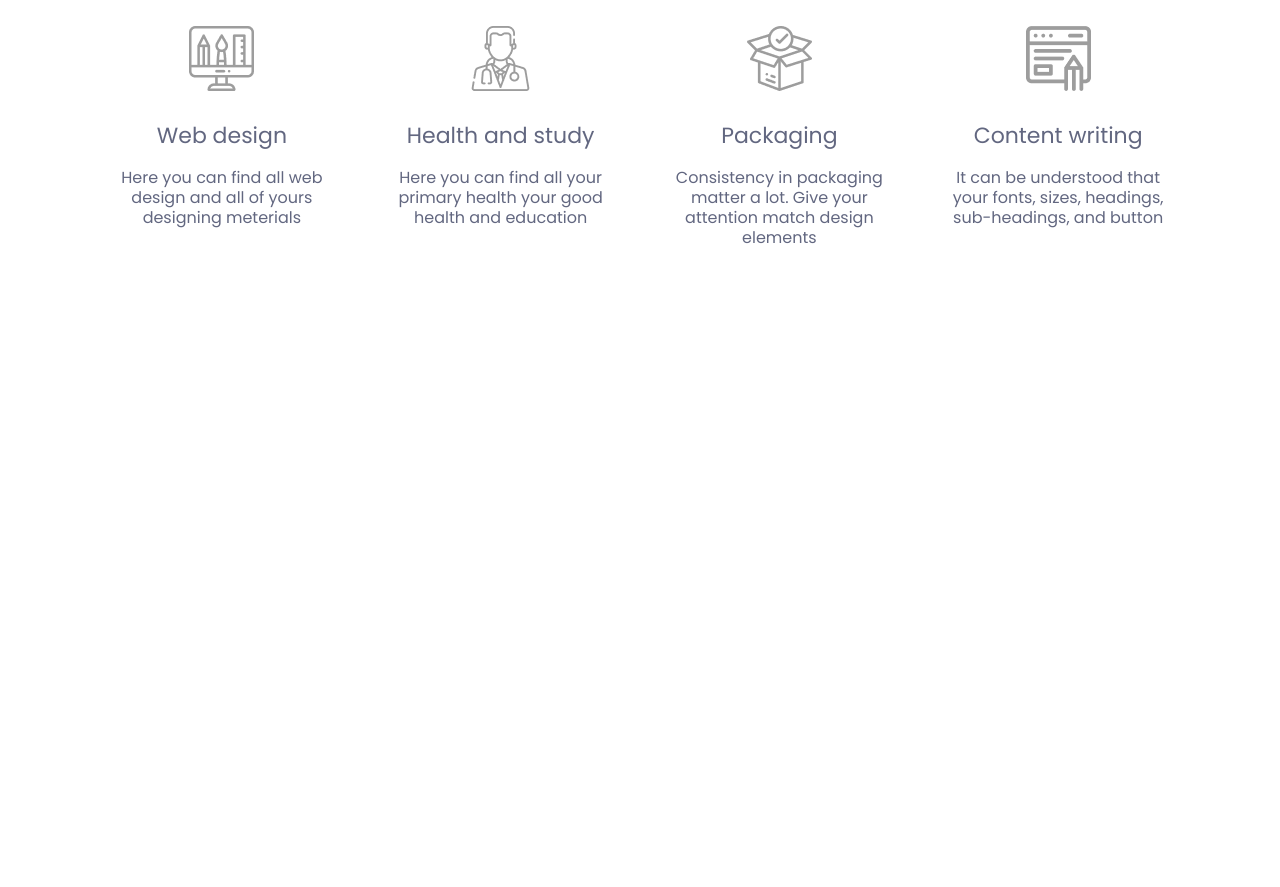
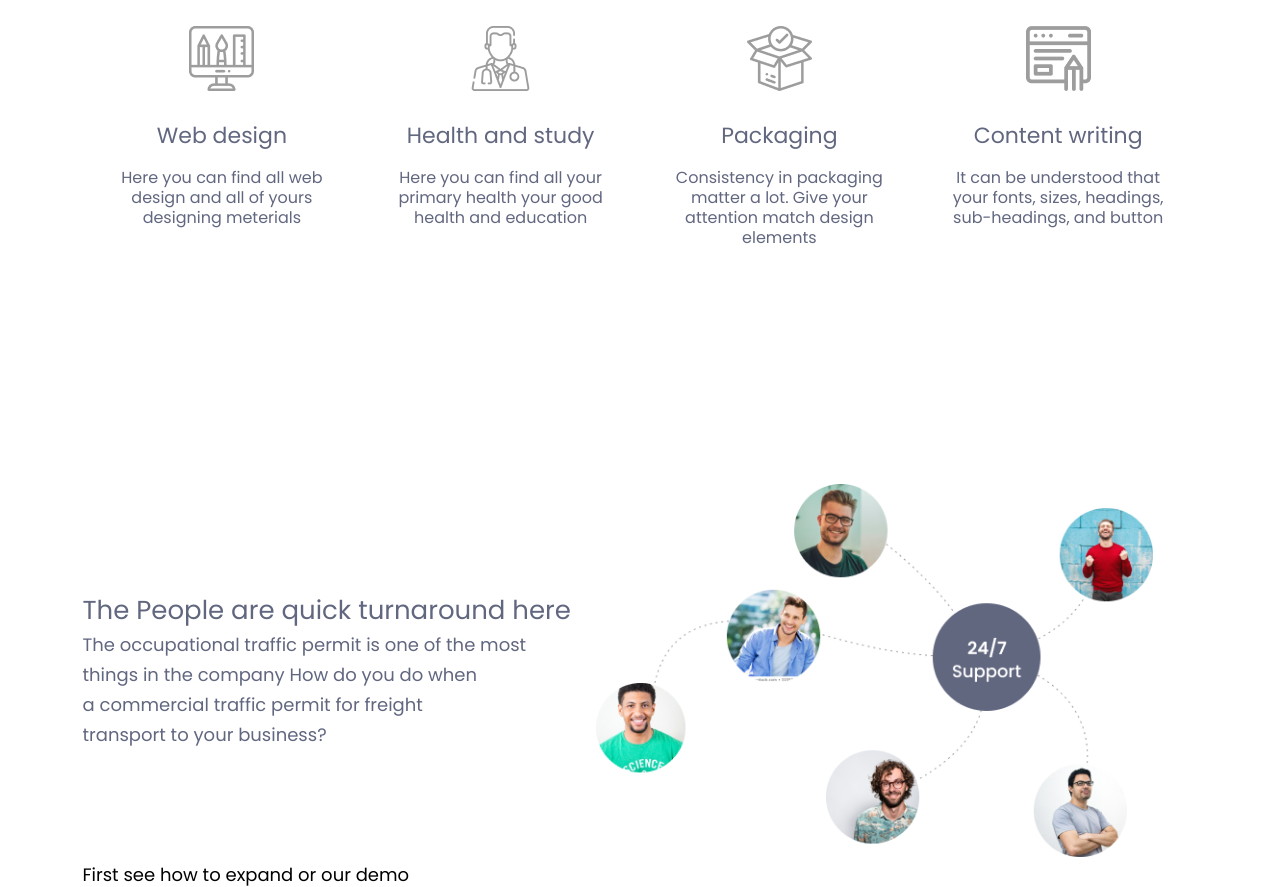
Before and after one commit to xolesteroll/DreamMaker, a website: page app/index.html in a window 1280 px wide. Shown: the part 1239-2126 px from the top of the page. Before the commit the page ends 1616 px from the top, so only its background shows below. Drawn offline with nearby package versions, Linux system fonts and the light colour scheme.

Commit message:
people section

```diff
--- a/app/index.html
+++ b/app/index.html
@@ -119,6 +119,35 @@
         </div>
     </section>
 
+    <section class="people">
+        <div class="container">
+            <div class="people__inner">
+                <div class="people__info">
+                    <div class="people__info-title">
+                        The People are quick turnaround here
+                    </div>
+                    <div class="people__info-text">
+                        The occupational traffic permit is one of the most
+                        things in the company How do you do when <br>
+                        a commercial traffic permit for freight <br>
+                        transport to your business?
+                    </div>
+                </div>
+                <div class="people__img" style="background-image: url(images/peoplebg.png);">
+
+                </div>
+            </div>
+        </div>
+    </section>
+
+    <section class="video">
+        <div class="container">
+            <div class="video__title">
+                First see how to expand or our demo
+            </div>
+        </div>
+    </section>
+
 
 
 
--- a/app/js/main.js
+++ b/app/js/main.js
@@ -2,7 +2,8 @@ $(function() {
 
 });
 
-const provideItems = document.querySelectorAll('.provide__item');
+const provideItems = document.querySelectorAll('.provide__item'),
+    header = document.querySelector('header')
 
 provideItems.forEach(item => {
     item.addEventListener('click', () => {
@@ -12,3 +13,11 @@ provideItems.forEach(item => {
         item.style.borderColor = '#9d9d9d';
     });
 });
+
+window.addEventListener('scroll', () => {
+    if (window.pageYOffset >= 50) {
+        header.style.cssText = 'background-color: rgba(196,196,196,0.9);';
+    } else {
+        header.style.cssText = 'background-color: rgba(196,196,196,0.1);';
+    }
+});
--- a/app/scss/style.scss
+++ b/app/scss/style.scss
@@ -9,7 +9,7 @@
     right: 0;
     left: 0;
     top: 0;
-
+    transition: all 0.3s;
     background: rgba(196, 196, 196, 0.1);
     &__inner {
         display: flex;
@@ -66,6 +66,7 @@
     color: $text;
     text-align: center;
     padding: 100px 0;
+    margin-bottom: 100px;
     &__title {
         font-weight: 500;
         font-size: 26px;
@@ -106,5 +107,35 @@
         }
     }
 }
+.people {
+    color: $text;
+    &__inner {
+        display: flex;
+        align-items: center;
+    }
+    &__info {
+        max-width: 50%;
+        &-title {
+            font-weight: 500;
+            font-size: 26px;
+            line-height: 39px;
+        }
+        &-text {
+            font-size: 18px;
+            line-height: 30px;
+            font-weight: 400;
+            max-width: 450px;
+        }
+    }
+    &__img{
+        max-width: 50%;
+        width: 100%;
+        background-position: center center;
+        background-size: contain;
+        background-repeat: no-repeat;
+        min-height: 388px;
+        margin-left: 25px;
+    }
+}
 
 @import "media";
```
Also changed, not shown: app/css/style.min.css, app/images/peoplebg.png (added).
